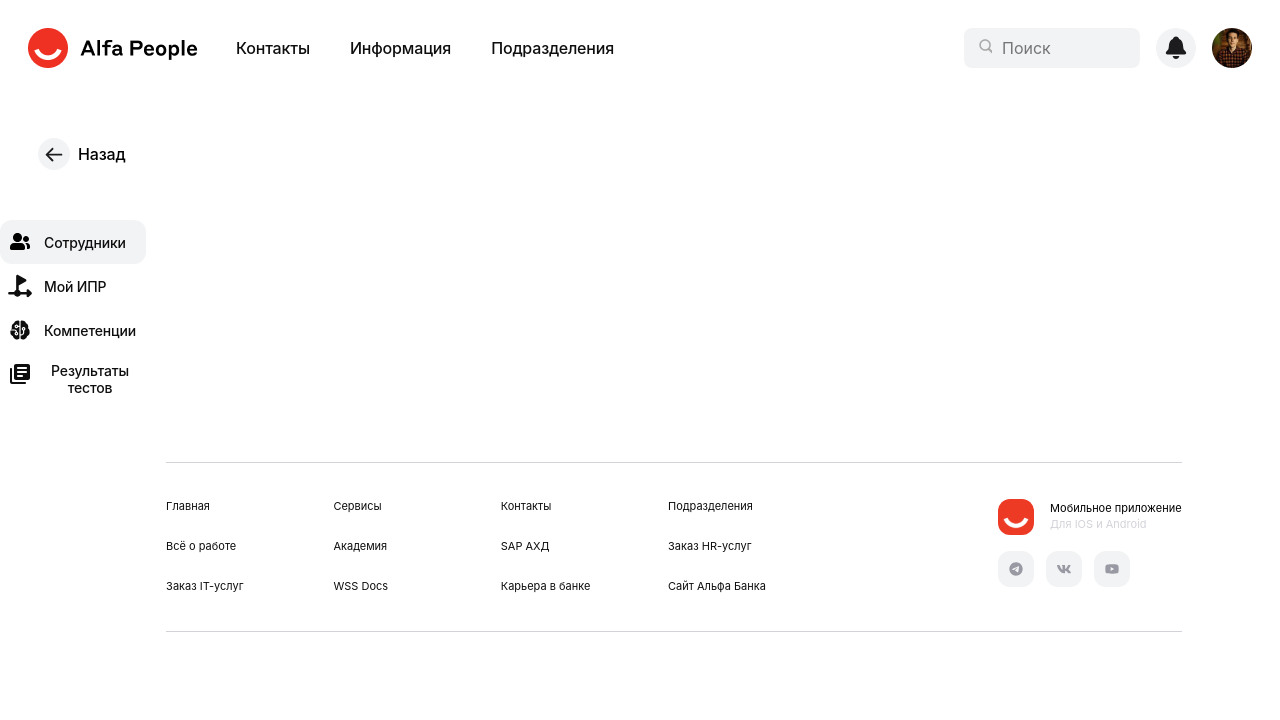
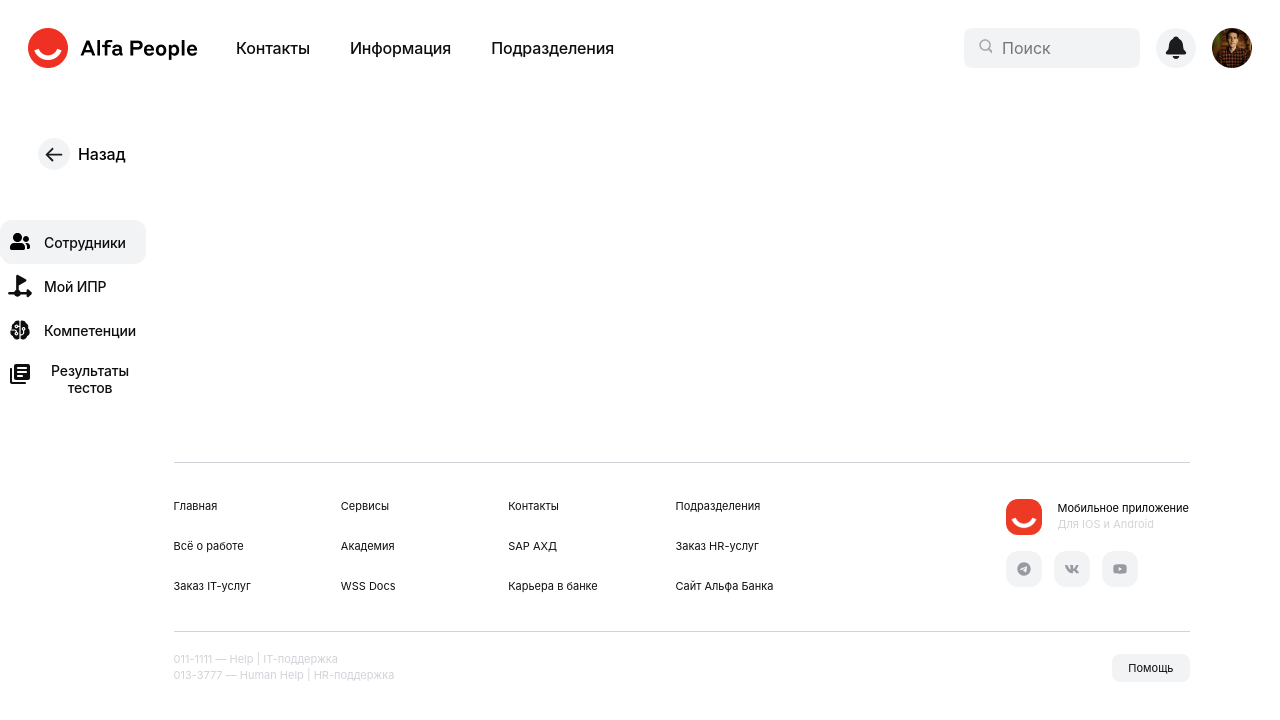
Before and after one commit to hackathon-Alfa-Team-2/alpha-bank-app, a React (Vite) app: page / in a window 1280 px wide. Shown: the top 720 px of the page. Built offline with nearby package versions, Linux system fonts and the light colour scheme.

Commit message:
feat: add an additional block

```diff
--- a/src/components/Footer/Footer.module.scss
+++ b/src/components/Footer/Footer.module.scss
@@ -3,10 +3,15 @@
 .footer {
   display: flex;
   flex-direction: column;
+  width: 100%;
   gap: 18px;
   padding: 56px 20px 18px;
   background-color: #fff;
   grid-area: footer;
+  font-size: 11px;
+  font-style: normal;
+  font-weight: 400;
+  line-height: 1.45;
 }
 
 .links {
@@ -39,14 +44,10 @@
 
 .item {
   color: $text-primary;
-  font-size: 11px;
-  font-style: normal;
-  font-weight: 400;
-  line-height: 1.45;
   width: max-content;
 }
 
-.socialLinks {
+.outterLinks {
   width: 184px;
   height: 96px;
   display: flex;
@@ -57,25 +58,19 @@
 .logoIcon {
   width: 36px;
   height: 36px;
-  object-fit: contain;
-  object-position: center;
 }
 
 .capture {
-  font-size: 11px;
-  font-style: normal;
-  font-weight: 400;
-  line-height: 1.45;
   width: 132px;
   margin: 0;
 }
 
-.flex {
+.socialLinks {
   display: flex;
   gap: 12px;
 }
 
-.wrapper {
+.appLinks {
   display: flex;
   justify-content: space-between;
   align-items: center;
@@ -88,6 +83,11 @@
 .link {
   text-decoration: none;
   color: inherit;
+  transition: opacity 0.2s ease;
+}
+
+.link:hover {
+  opacity: 0.7;
 }
 
 .icon {
@@ -98,4 +98,39 @@
   height: 36px;
   background-color: $bg-secondary;
   border-radius: 12px;
+  transition: opacity 0.2s ease;
 }
+
+.icon:hover {
+  opacity: 0.7;
+}
+
+.contacts {
+  display: flex;
+  justify-content: space-between;
+  align-items: center;
+  width: 1016px;
+  min-height: 36px;
+  margin: 0 auto;
+}
+
+.phone {
+  color: $text-tetriary;
+}
+
+.button {
+  border: 0;
+  padding: 8px 16px;
+  display: flex;
+  justify-content: center;
+  align-items: center;
+  background-color: $bg-secondary;
+  border-radius: 8px;
+  color: $text-primary;
+  cursor: pointer;
+  transition: opacity 0.2s ease;
+}
+
+.button:hover {
+  opacity: 0.7;
+}
--- a/src/components/Footer/Footer.tsx
+++ b/src/components/Footer/Footer.tsx
@@ -1,5 +1,6 @@
 import styles from './Footer.module.scss'
 import iconUrl from '../../images/LogoIcon.svg'
+import { innerLinkTitles as titles } from './InnerLinks.tsx'
 
 export default function Footer() {
   const {
@@ -8,63 +9,54 @@
     link,
     contacts,
     innerLinks,
+    outterLinks,
     socialLinks,
     list,
     item,
     icon,
     logoIcon,
     capture,
-    wrapper,
+    appLinks,
     grid,
-    flex,
     span,
+    button,
+    phone,
   } = styles
-  const innerLinkTitles = [
-    'Главная',
-    'Сервисы',
-    'Контакты',
-    'Подразделения',
-    'Всё о работе',
-    'Академия',
-    'SAP АХД',
-    'Заказ HR-услуг',
-    'Заказ IT-услуг',
-    'WSS Docs',
-    'Карьера в банке',
-    'Сайт Альфа Банка',
-  ]
+
   return (
     <footer className={footer}>
       <div className={links}>
         <nav className={innerLinks}>
           <ul className={`${list} ${grid}`}>
-            {innerLinkTitles.map((title) => (
+            {titles.map((title) => (
               <li key={title} className={item}>
-                {title}
+                <a href='_#' className={link}>
+                  {title}
+                </a>
               </li>
             ))}
           </ul>
         </nav>
-        <nav className={socialLinks}>
-          <div className={wrapper}>
+        <nav className={outterLinks}>
+          <div className={appLinks}>
             <img className={logoIcon} src={iconUrl} alt='icon' />
             <p className={capture}>
               Мобильное&nbsp;приложение{' '}
               <span className={span}>
                 Для{' '}
-                <a className={link} href='#'>
+                <a className={link} href='#' target='_blank'>
                   IOS
                 </a>{' '}
                 и{' '}
-                <a className={link} href='#'>
+                <a className={link} href='#' target='_blank'>
                   Android
                 </a>
               </span>
             </p>
           </div>
-          <ul className={`${list} ${flex}`}>
+          <ul className={`${list} ${socialLinks}`}>
             <li className={item}>
-              <a className={icon} href='#'>
+              <a className={icon} href='#' target='_blank'>
                 <svg
                   xmlns='http://www.w3.org/2000/svg'
                   width='16'
@@ -81,7 +73,7 @@
               </a>
             </li>
             <li className={item}>
-              <a className={icon} href='#'>
+              <a className={icon} href='#' target='_blank'>
                 <svg
                   xmlns='http://www.w3.org/2000/svg'
                   width='16'
@@ -98,7 +90,7 @@
               </a>
             </li>
             <li className={item}>
-              <a className={icon} href='#'>
+              <a className={icon} href='#' target='_blank'>
                 <svg
                   xmlns='http://www.w3.org/2000/svg'
                   width='16'
@@ -117,7 +109,19 @@
           </ul>
         </nav>
       </div>
-      <div className={contacts}></div>
+      <div className={contacts}>
+        <ul className={list}>
+          <li className={item}>
+            <span className={phone}>011-1111 — Help | IT-поддержка</span>
+          </li>
+          <li className={item}>
+            <span className={phone}>013-3777 — Human Help | HR-поддержка</span>
+          </li>
+        </ul>
+        <button type='button' className={button}>
+          Помощь
+        </button>
+      </div>
     </footer>
   )
 }
--- /dev/null
+++ b/src/components/Footer/InnerLinks.tsx
@@ -0,0 +1,14 @@
+export const innerLinkTitles = [
+  'Главная',
+  'Сервисы',
+  'Контакты',
+  'Подразделения',
+  'Всё о работе',
+  'Академия',
+  'SAP АХД',
+  'Заказ HR-услуг',
+  'Заказ IT-услуг',
+  'WSS Docs',
+  'Карьера в банке',
+  'Сайт Альфа Банка',
+]
```
